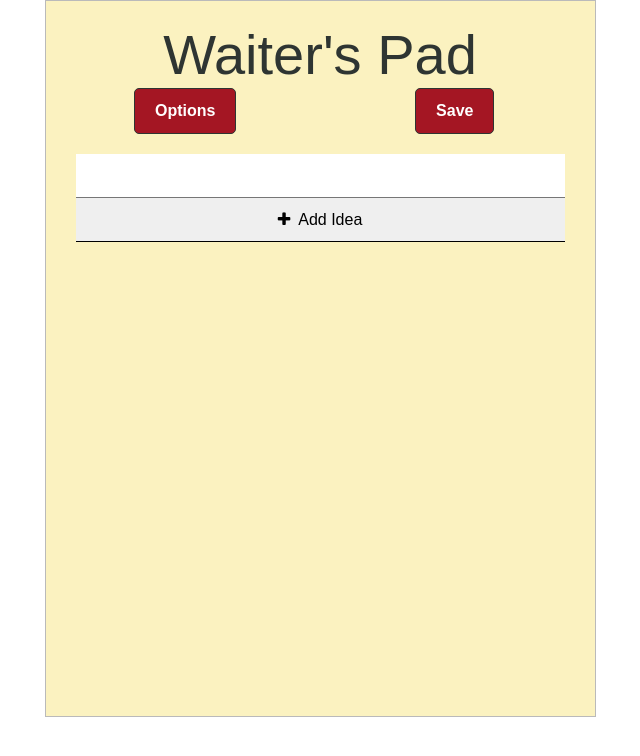
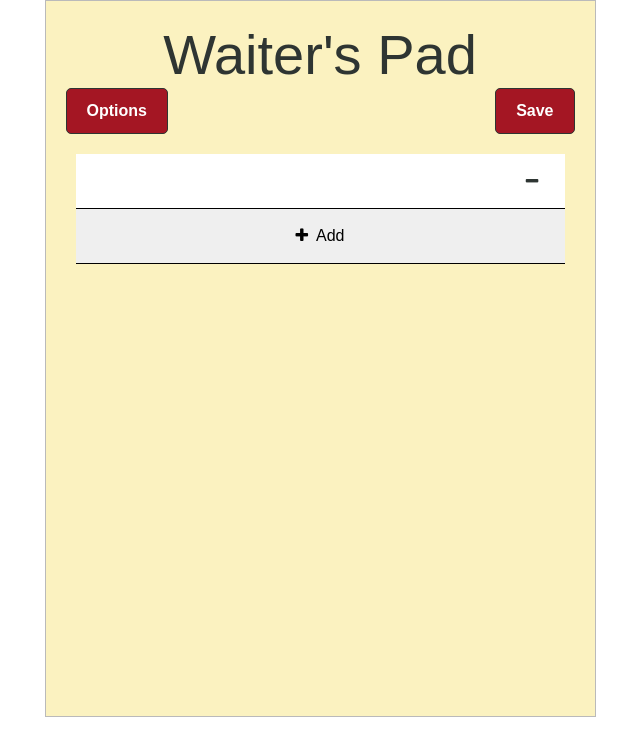
Before and after one commit to AlexGrabovaj/waiter-s-pad, a React (Create React App) app: page / in a window 1280 px wide. Shown: the top 756 px of the page, without its empty margins (320-960 px from the left). Built offline with nearby package versions, Linux system fonts and the light colour scheme.

Commit message:
Add and remove field lines

```diff
--- a/package.json
+++ b/package.json
@@ -18,9 +18,9 @@
     "typescript": "3.8.3"
   },
   "scripts": {
-    "start": "react-scripts start",
+    "start": "react-scripts start --no-cache",
     "build": "react-scripts build",
-    "test": "react-scripts test --env=jsdom",
+    "test": "react-scripts test --env=jsdom --no-cache",
     "eject": "react-scripts eject"
   },
   "browserslist": [
--- a/src/pad/Field.js
+++ b/src/pad/Field.js
@@ -1,27 +1,70 @@
 import React, { Component } from "react";
 import { Button, Form, Input } from "reactstrap";
 import PadLine from "./inputs/Line";
+import PadButton from "./inputs/Button";
 
-function Lines({}) {
-  return <PadLine></PadLine>;
+function Lines({ lines = [] , removeLine = ()=>{}}) {
+  var lines = lines.map((line) => {
+    return <PadLine key={line.key} line={line} removeLine={removeLine}/>;
+  });
+  return lines;
 }
 
 class PadField extends Component {
+  state = {
+    lineCounter: 0,
+    lines: [
+      {
+        key: 0,
+      },
+    ],
+  };
+  handleSubmit = (e) => {
+    e.preventDefault();
+    console.log(e);
+  };
+
+  addLine = (e) => {
+    e.preventDefault();
+    var lineKey = this.state.lineCounter+1,
+        newLine = ({key: lineKey});
+
+    this.setState({
+      ...this.state,
+      lineCounter: lineKey,
+      lines: [...this.state.lines, newLine],
+    });
+
+    console.log("line added");
+  };
+
+  removeLine = (params) => {
+    console.log("line removed")
+  };
+
   render() {
     return (
-      <div className="pad-scroll">
-        <div className="pad-field">
-          <Form>
+      <Form>
+        <div className="pad-top-buttons">
+          <PadButton> Options </PadButton>
+          <PadButton onClick={(e)=>this.handleSubmit(e)}> Save </PadButton>
+        </div>
+        <div className="pad-scroll">
+          <div className="pad-field">
             <div className="pad-lines">
-              <Lines />
-              <button className ="pad-add-line-button" type='button'>
-                <i className="fa fa-plus mr-2"></i>
-                Add Idea
+              <Lines lines={this.state.lines} removeLine={this.removeLine}/>
+              <button
+                className="pad-add-line-button"
+                type="button"
+                onClick={(e)=>this.addLine(e)}
+              >
+                <i className="fa fa-plus mr-2"> </i>
+                Add
               </button>
             </div>
-          </Form>
+          </div>
         </div>
-      </div>
+      </Form>
     );
   }
 }
--- a/src/pad/Pad.js
+++ b/src/pad/Pad.js
@@ -13,14 +13,6 @@ class Pad extends React.Component {
             <div className="pad-header"> Waiter's Pad </div>
           </Col>
         </Row>
-        <Row className="pad-top-buttons">
-          <Col xs="6">
-            <PadButton>Options</PadButton>
-          </Col>
-          <Col xs="6">
-            <PadButton>Save</PadButton>
-          </Col>
-        </Row>
         <Row>
           <Col xs="12">
             <PadField />
--- a/src/pad/_field.scss
+++ b/src/pad/_field.scss
@@ -9,6 +9,6 @@
 .pad-add-line-button {
   width: 100%;
   border-width: 0 0 1px 0;
-  height: 44px;
+  height: 55px;
   padding: 5px 10px;
 }
--- a/src/pad/inputs/Line.js
+++ b/src/pad/inputs/Line.js
@@ -1,16 +1,21 @@
 import React, { Component } from "react";
 import { Button, Form, Input } from "reactstrap";
+import { isLineBreak } from "typescript";
 
-function PadLine({type='', className = '', ...rest}) {
+function PadLine({type='', className = '', line, ...rest}) {
   const props = {
-    type: `${type || 'text'}`,
-    className: `pad-line ${className}`,
-    value: rest.children || ''
+    type: `${type || line.type || 'text'}`,
+    // className: `pad-line ${className} ${line.className || ''}`,
+    value: line.value,
+    // key: line.key, //`${key ?? line.key ?? ''}`,
+    // onChange: line.onLineChange
   }
+
   return (
-    <>
-      <input {...props}/>
-    </>
+    <div className={`pad-line ${className} ${line.className || ''}`}>
+      <input className = 'pad-line-input' {...props}/>
+      <i className='pad-line-delete fa fa-minus' onClick={rest.removeLine}></i>
+    </div>
   );
 }
 
--- a/src/pad/inputs/_line.scss
+++ b/src/pad/inputs/_line.scss
@@ -1,6 +1,24 @@
 .pad-line {
     width: 100%;
     border-width: 0 0 1px 0;
-    height: 44px;
+    height: 55px;
     padding: 5px 10px;
+    border-bottom: 1px solid black;
+    display: flex;
+    justify-content: space-between;
   }
+
+  .pad-line-input {
+    width: 100%;
+    border-width: 0;
+  }
+
+  .pad-line-delete {
+    &:hover {
+      opacity: 0.6;
+    }
+
+    padding: 14px 0;
+    width: 50px;
+    cursor: pointer;
+  }
```
Also changed, not shown: src/styles.scss (line endings or trailing spaces).
